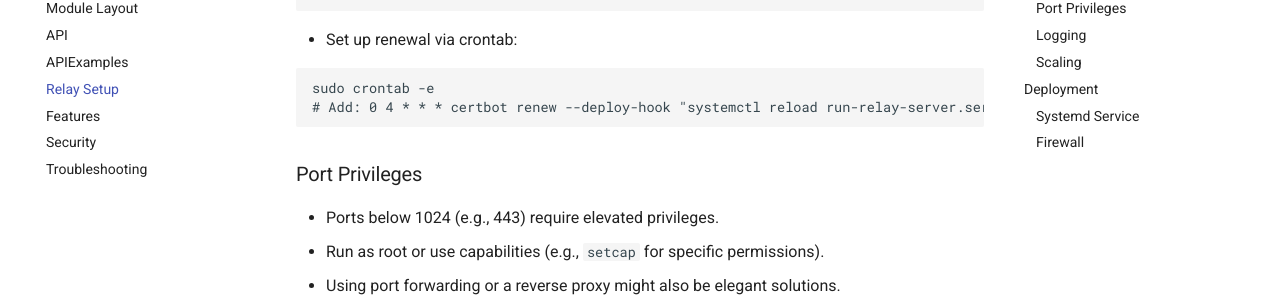
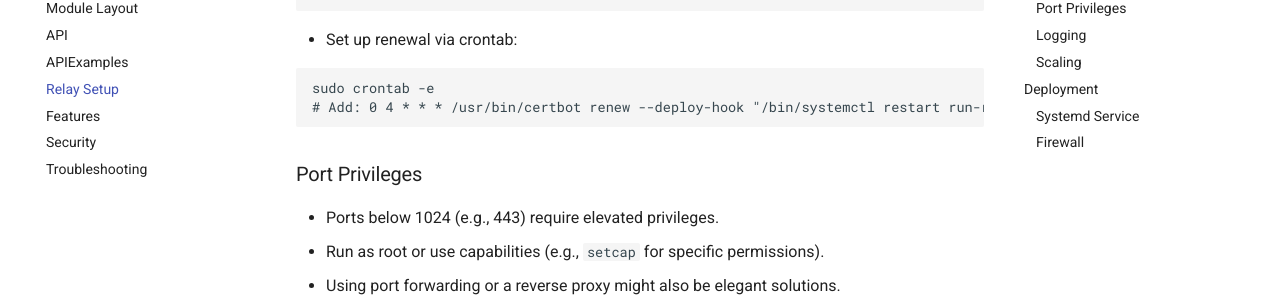
Before and after one commit to AfuLD/p2p-copy, an MkDocs documentation site: the page built from docs/relay.md, in a window 1280 px wide and 900 px high, scrolled down 683 px. Shown: the part 181-478 px from the top of the window. Built offline with MkDocs 1.6.1 and Material for MkDocs 9.7.7, drawn with Linux system fonts in a browser that asks for light colours; comment, search, counter and statistics services are not loaded.

Commit message:
crontab updated

````diff
--- a/docs/relay.md
+++ b/docs/relay.md
@@ -36,7 +36,7 @@ sudo certbot certonly --standalone -d relay.example.com # --register-unsafely-wi
 
 ```bash
 sudo crontab -e
-# Add: 0 4 * * * certbot renew --deploy-hook "systemctl reload run-relay-server.service"
+# Add: 0 4 * * * /usr/bin/certbot renew --deploy-hook "/bin/systemctl restart run-relay-server.service"
 ```
 
 ### Port Privileges
````
